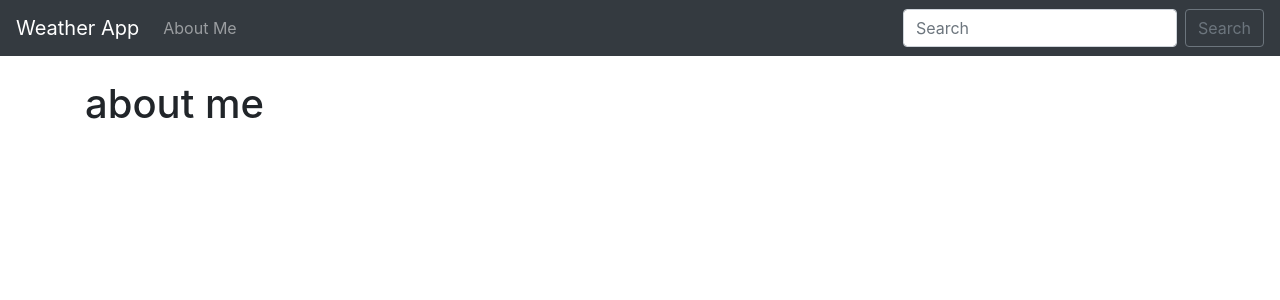
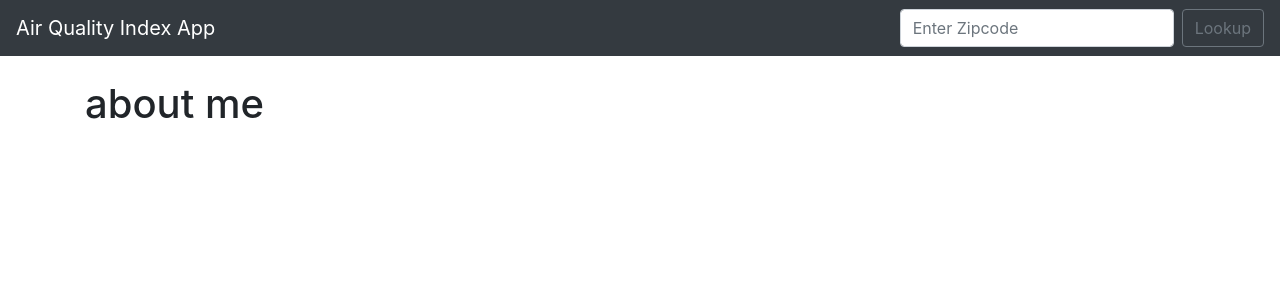
Before and after one commit to todokku/aqi-reporter, a Django app: page /about.html in a window 1280 px wide. Shown: the top 300 px of the page. Run offline with Django 3.2, Linux system fonts and the light colour scheme; some libraries are stand-ins or nearby versions.

Commit message:
added zipcode search functionality

```diff
--- a/lookup/templates/base.html
+++ b/lookup/templates/base.html
@@ -8,24 +8,35 @@
     <!-- Bootstrap CSS -->
     <link rel="stylesheet" href="https://stackpath.bootstrapcdn.com/bootstrap/4.5.0/css/bootstrap.min.css" integrity="sha384-9aIt2nRpC12Uk9gS9baDl411NQApFmC26EwAOH8WgZl5MYYxFfc+NcPb1dKGj7Sk" crossorigin="anonymous">
 
-    <title>Weather App</title>
+    <title>AQI App</title>
+    <style>
+      .good {background-color: #0C0;}
+      .moderate {background-color: #FFFF00;}
+      .unhealthyforsensitivegroups {background-color: #FF9900;}
+      .unhealthy {background-color: #FF0000;}
+      .veryunhealthy {background-color: #990066;}
+      .hazardous {background-color: #660000;}
+    </style>
   </head>
   <body>
     <nav class="navbar navbar-expand-lg navbar-dark bg-dark">
-        <a class="navbar-brand" href="{% url 'home' %}">Weather App</a>
+        <a class="navbar-brand" href="{% url 'home' %}">Air Quality Index App</a>
         <button class="navbar-toggler" type="button" data-toggle="collapse" data-target="#navbarSupportedContent" aria-controls="navbarSupportedContent" aria-expanded="false" aria-label="Toggle navigation">
           <span class="navbar-toggler-icon"></span>
         </button>
 
         <div class="collapse navbar-collapse" id="navbarSupportedContent">
           <ul class="navbar-nav mr-auto">
+            <!--
             <li class="nav-item">
               <a class="nav-link" href="{% url 'about' %}">About Me</a>
             </li>
+            -->
           </ul>
-          <form class="form-inline my-2 my-lg-0">
-            <input class="form-control mr-sm-2" type="search" placeholder="Search" aria-label="Search">
-            <button class="btn btn-outline-secondary my-2 my-sm-0" type="submit">Search</button>
+          <form action="{% url 'home' %}" class="form-inline my-2 my-lg-0" method="POST">
+            {% csrf_token %} <!-- Cross-site request forgery -->
+            <input class="form-control mr-sm-2" type="search" placeholder="Enter Zipcode" aria-label="Search" name="zipcode">
+            <button class="btn btn-outline-secondary my-2 my-sm-0" type="submit">Lookup</button>
           </form>
         </div>
     </nav>
@@ -33,13 +44,8 @@
     <div class="container">
         {% block content %}
 
-
-
         {% endblock %}
-
     </div>
-
-
 
     <!-- Optional JavaScript -->
     <!-- jQuery first, then Popper.js, then Bootstrap JS -->
--- a/lookup/views.py
+++ b/lookup/views.py
@@ -1,7 +1,85 @@
 from django.shortcuts import render
 
 def home(request):
-    return render(request, 'home.html', {})
+    import json
+    import requests
+
+    if request.method == "POST":
+        zipcode = request.POST['zipcode']
+        # get the content from the api
+        api_request = requests.get("http://www.airnowapi.org/aq/observation/zipCode/current/?format=application/json&zipCode=" + zipcode + "&distance=5&API_KEY=39E0FAAE-8F3D-45D7-8F99-9C8ADBF9E785")
+
+        try:
+            # call json and load up the content from api_request
+            api = json.loads(api_request.content)
+        except Exception as e:
+            api = "Error..."
+
+        # api.0.Category.Name is the django version of api[0]['Category']['Name'], but this is python file
+        if api[0]['Category']['Name'] == "Good":
+            category_description = "(0-50) Air quality is satisfactory, and air pollution poses little or no risk."
+            category_color = "good"
+        elif api[0]['Category']['Name'] == "Moderate":
+            category_description = "(51-100) Air quality is acceptable. However, there may be a risk for some people, particularly those who are unusually sensitive to air pollution."
+            category_color = "moderate"
+        elif api[0]['Category']['Name'] == "unhealthyforsensitivegroups":
+            category_description = "(101-150) Members of sensitive groups may experience health effects. The general public is less likely to be affected."
+            category_color = "Unhealthy for Sensitive Groups"
+        elif api[0]['Category']['Name'] == "Unhealthy":
+            category_description = "(151-200) Some members of the general public may experience health effects; members of sensitive groups may experience more serious health effects."
+            category_color = "Unhealthy"
+        elif api[0]['Category']['Name'] == "veryunhealthy":
+            category_description = "(201-300) Health alert: The risk of health effects is increased for everyone."
+            category_color = "Very Unhealthy"
+        elif api[0]['Category']['Name'] == "hazardous":
+            category_description = "(301 and higher) Health warning of emergency conditions: everyone is more likely to be affected."
+            category_color = "Hazardous"
+
+
+        return render(request, 'home.html', {
+            'api': api,
+            'category_description': category_description,
+            'category_color': category_color
+            })
+
+
+
+    else:
+        # get the content from the api
+        api_request = requests.get("http://www.airnowapi.org/aq/observation/zipCode/current/?format=application/json&zipCode=60638&distance=5&API_KEY=39E0FAAE-8F3D-45D7-8F99-9C8ADBF9E785")
+
+        try:
+            # call json and load up the content from api_request
+            api = json.loads(api_request.content)
+        except Exception as e:
+            api = "Error..."
+
+        # api.0.Category.Name is the django version of api[0]['Category']['Name'], but this is python file
+        if api[0]['Category']['Name'] == "Good":
+            category_description = "(0-50) Air quality is satisfactory, and air pollution poses little or no risk."
+            category_color = "good"
+        elif api[0]['Category']['Name'] == "Moderate":
+            category_description = "(51-100) Air quality is acceptable. However, there may be a risk for some people, particularly those who are unusually sensitive to air pollution."
+            category_color = "moderate"
+        elif api[0]['Category']['Name'] == "unhealthyforsensitivegroups":
+            category_description = "(101-150) Members of sensitive groups may experience health effects. The general public is less likely to be affected."
+            category_color = "Unhealthy for Sensitive Groups"
+        elif api[0]['Category']['Name'] == "Unhealthy":
+            category_description = "(151-200) Some members of the general public may experience health effects; members of sensitive groups may experience more serious health effects."
+            category_color = "Unhealthy"
+        elif api[0]['Category']['Name'] == "veryunhealthy":
+            category_description = "(201-300) Health alert: The risk of health effects is increased for everyone."
+            category_color = "Very Unhealthy"
+        elif api[0]['Category']['Name'] == "hazardous":
+            category_description = "(301 and higher) Health warning of emergency conditions: everyone is more likely to be affected."
+            category_color = "Hazardous"
+
+
+        return render(request, 'home.html', {
+            'api': api,
+            'category_description': category_description,
+            'category_color': category_color
+            })
 
 def about(request):
     return render(request, 'about.html', {})
```
Also changed, not shown: lookup/templates/home.html (+29 -1 lines).
